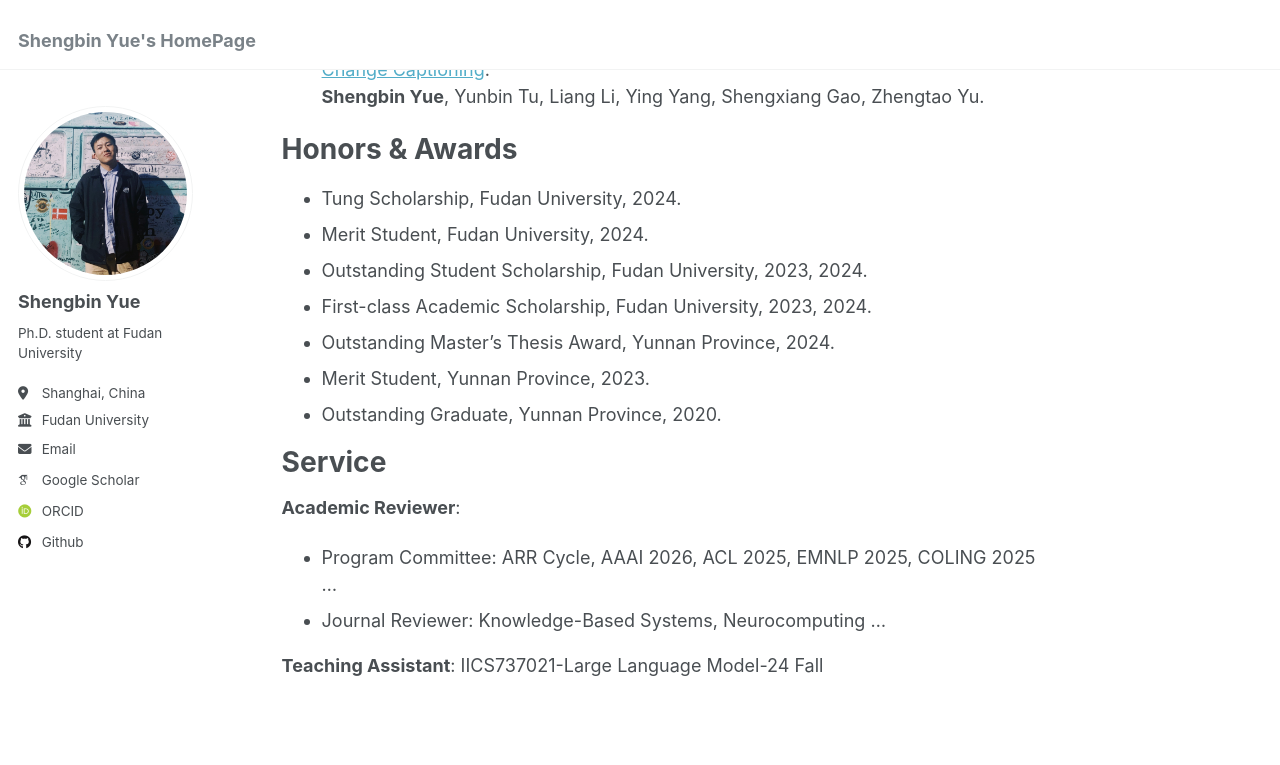
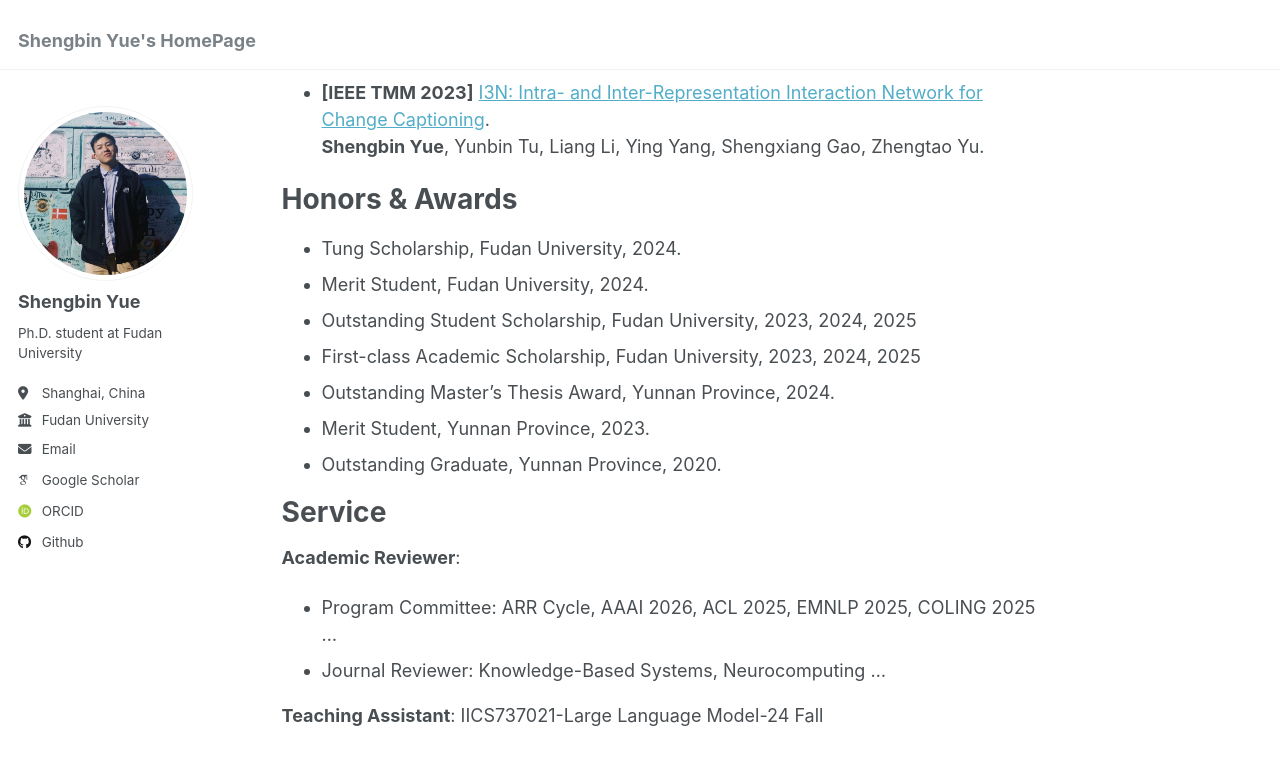
Before and after one commit to yueshengbin/yueshengbin.github.io, a Jekyll site: the page built from _pages/about.md, in a window 1280 px wide and 900 px high, scrolled down 2124 px. Shown: the top 765 px of the window. Built offline with Jekyll 4.4.1, drawn with Linux system fonts in a browser that asks for light colours; some web fonts are replaced; some of the changed text lies outside the part shown.

Commit message:
Update about.md

```diff
--- a/_pages/about.md
+++ b/_pages/about.md
@@ -70,8 +73,8 @@ Honors & Awards
 ======
 * Tung Scholarship, Fudan University, 2024.
 * Merit Student, Fudan University, 2024.
-* Outstanding Student Scholarship, Fudan University, 2023, 2024.
-* First-class Academic Scholarship, Fudan University, 2023, 2024.
+* Outstanding Student Scholarship, Fudan University, 2023, 2024, 2025
+* First-class Academic Scholarship, Fudan University, 2023, 2024, 2025
 * Outstanding Master's Thesis Award, Yunnan Province, 2024.
 * Merit Student, Yunnan Province, 2023.
 * Outstanding Graduate, Yunnan Province, 2020.
```
Also changed, not shown: other parts of _pages/about.md (+4 -1 lines).
